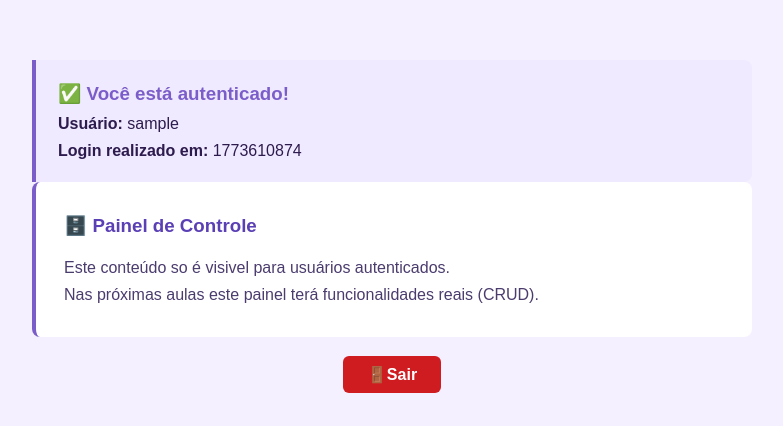
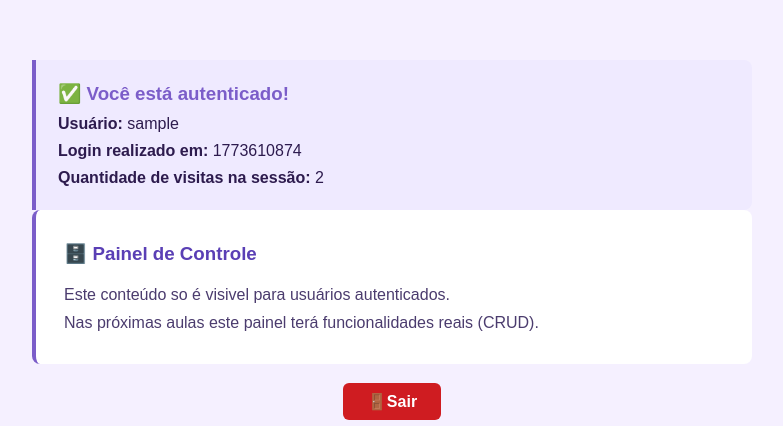
Before and after one commit to mandyabade/2026-DWII, a PHP site: page /04_sessoes/painel.php in a window 1280 px wide. Shown: the part 57-483 px from the top of the page, without its empty margins (248-1031 px from the left). Run offline with PHP 8.4, Linux system fonts and the light colour scheme; the visitor is signed in with stand-in values (Sample User, id 1).

Commit message:
feat: aula06 - autenticacao com sessoes e controle de acesso

```diff
--- a/04_sessoes/painel.php
+++ b/04_sessoes/painel.php
@@ -15,6 +15,11 @@
 
 require_once __DIR__ . '/includes/auth.php';
 requer_login();
+
+if (!isset($_SESSION['visitas'])) {
+    $_SESSION['visitas'] = 0;
+}
+$_SESSION['visitas']++;
 
 $titulo_pagina = 'Painel — Área Restrita';
 $caminho_raiz = '../';
@@ -36,6 +41,8 @@ $pagina_atual = '';
             <?php echo htmlspecialchars($_SESSION['usuario']); ?> </p>
         <p><strong>Login realizado em:</strong>
             <?php echo htmlspecialchars($_SESSION['logado_em'] ?? '-'); ?> </p>
+        <p><strong>Quantidade de visitas na sessão:</strong>
+            <?php echo htmlspecialchars($_SESSION['visitas'] ?? '-'); ?> </p>
     </div>
 
     <div class="card">
```
